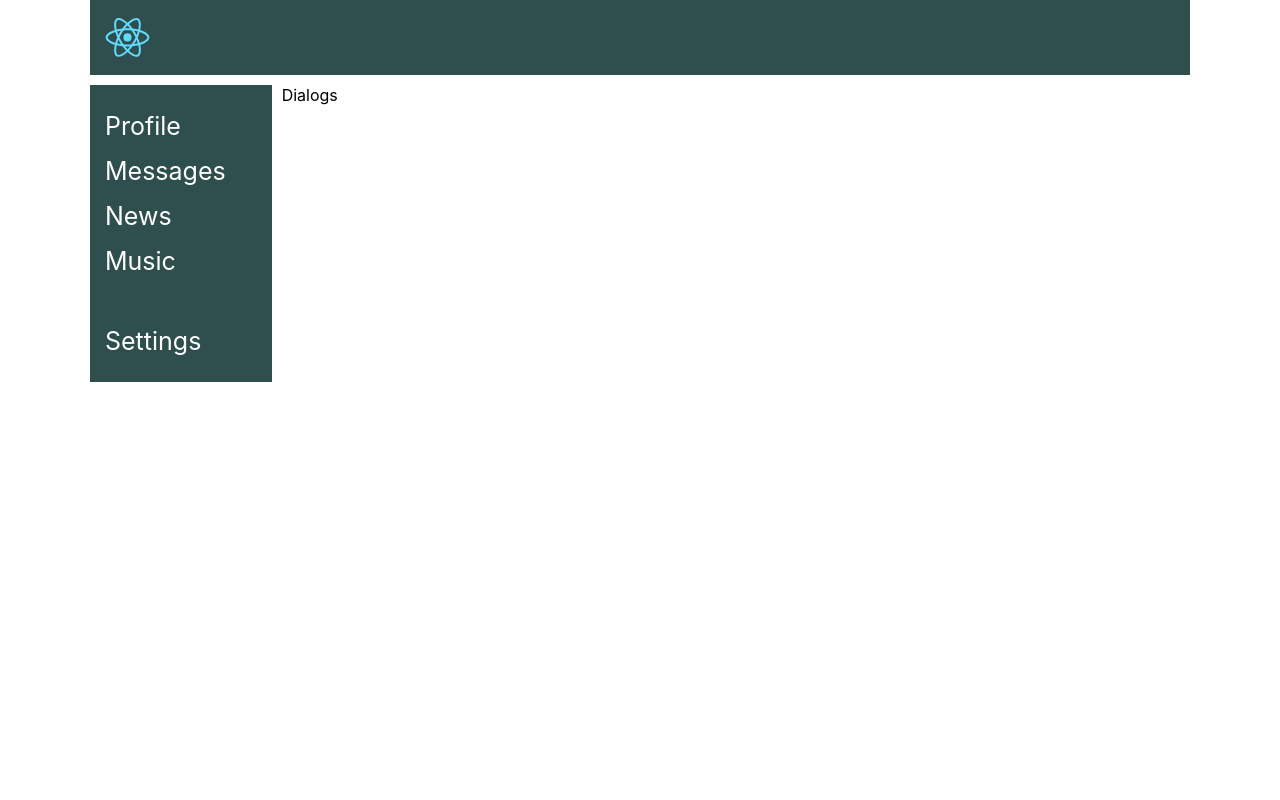
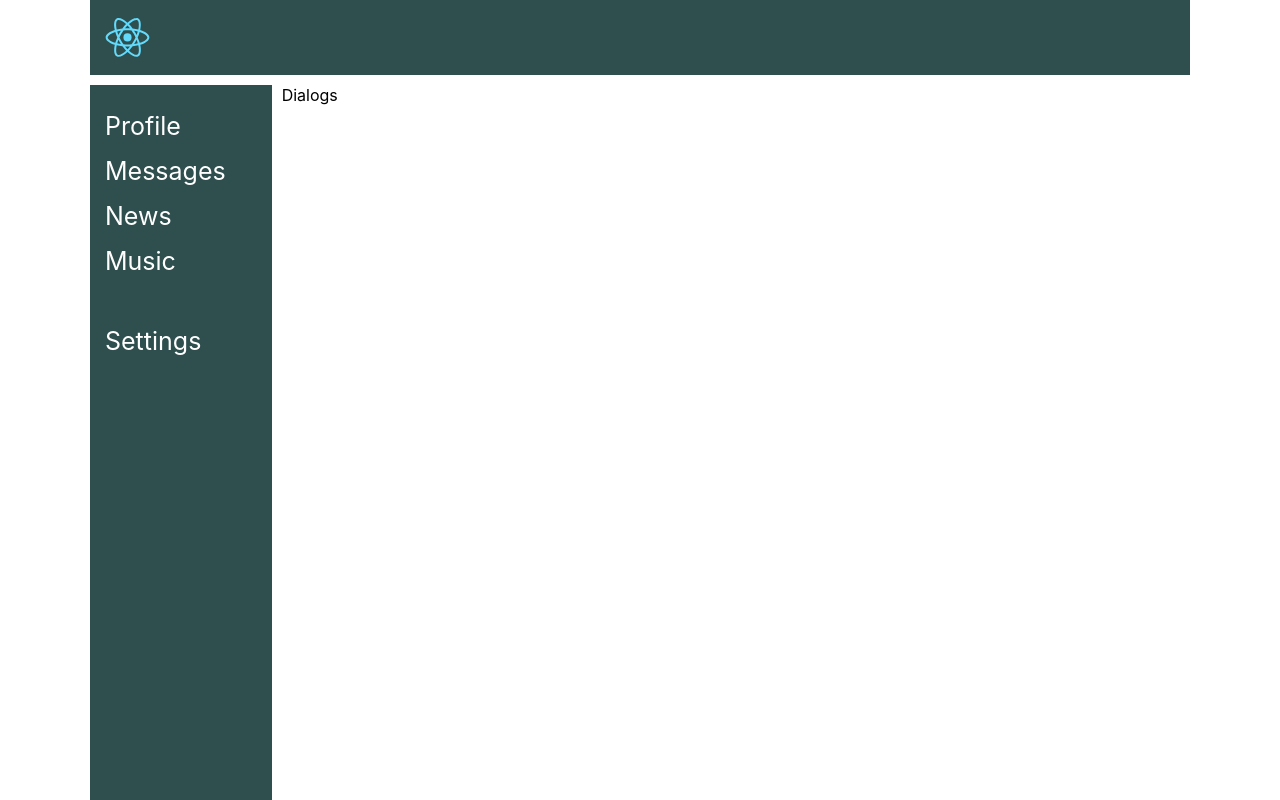
Before and after one commit to FillArt/social-network, a React (Create React App) app: page /dialogs in a window 1280 px wide. Built offline with nearby package versions, Linux system fonts and the light colour scheme.

Commit message:
refactor: Changed navigation styles

```diff
--- a/src/components/Layout/Navbar/Navbar.tsx
+++ b/src/components/Layout/Navbar/Navbar.tsx
@@ -32,6 +32,7 @@ export const Navbar = () => {
 };
 
 const NavContainer = styled.article`
+    min-height: calc(100vh - 105px);
     background: darkslategrey;
     color: white;
     padding: 10px 15px;
```
